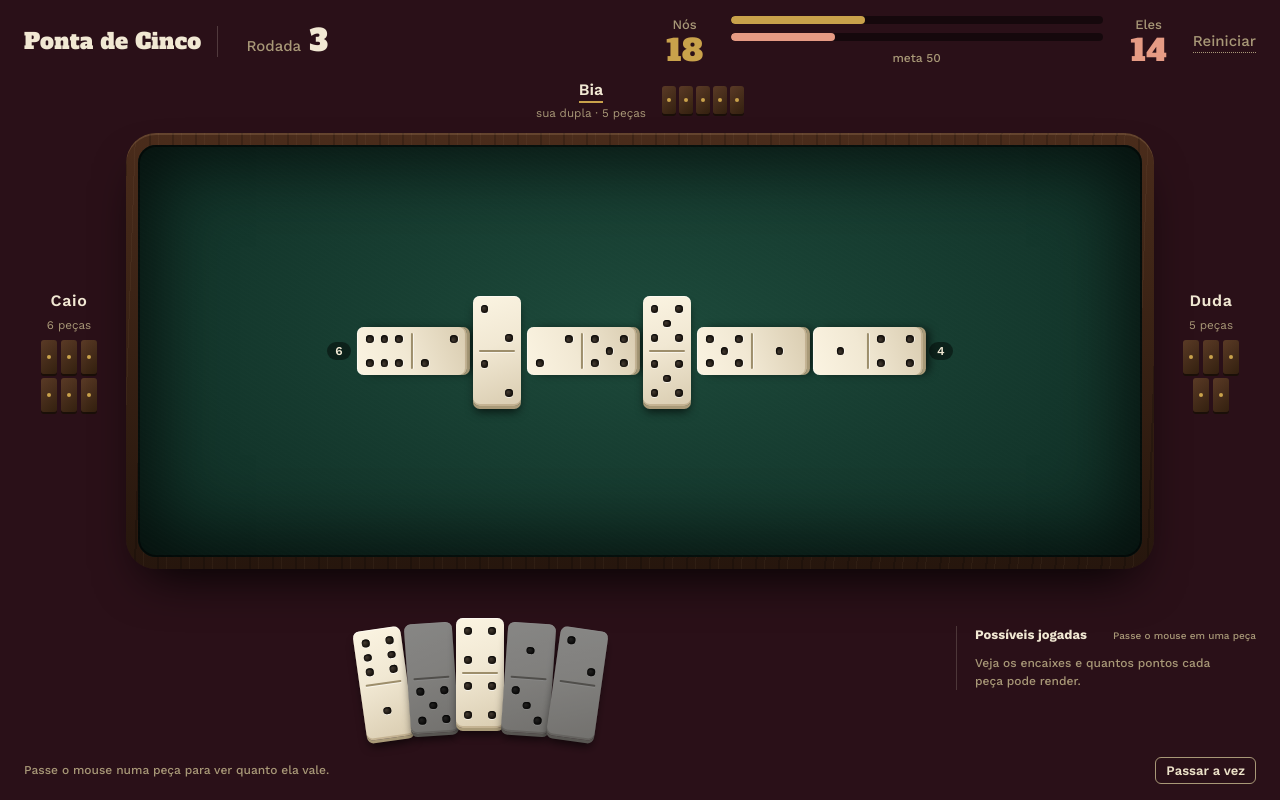
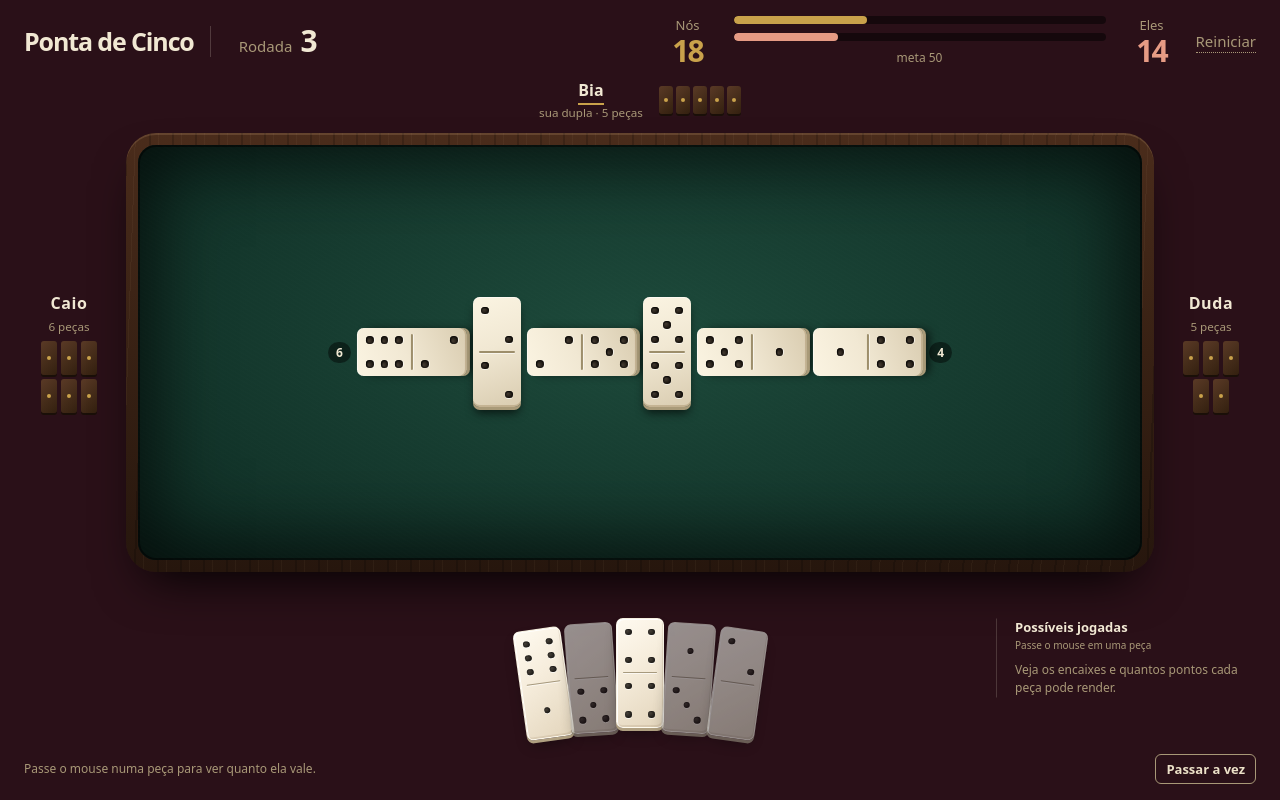
Before and after one commit to LUMEN-7/ponta-5, a React (Vite) app: page / in a window 1280 px wide. Built offline with nearby package versions, Linux system fonts and the light colour scheme.

Commit message:
style: centraliza mão e refina dominós e tipografia

```diff
--- a/src/styles.css
+++ b/src/styles.css
@@ -156,3 +156,23 @@ html,body,#root{height:100%;min-height:0;min-width:0;overflow:hidden}
  .hint-empty{max-width:none}
 }
 @media(max-width:390px){.hand-zone .hints-options{grid-template-columns:1fr}}
+
+/* Polimento da mão: centralização real sem ser empurrada pelo painel de dicas */
+@import url('https://fonts.googleapis.com/css2?family=DM+Sans:wght@400;500;600;700&display=swap');
+body{font-family:'DM Sans',system-ui,sans-serif;font-weight:400;letter-spacing:0}
+.top h1{font-family:'DM Sans',system-ui,sans-serif;font-size:25px;font-weight:700;letter-spacing:-.045em}
+.rodada b,.lado b{font-family:'DM Sans',system-ui,sans-serif;font-weight:700;letter-spacing:-.06em}
+.pts,.flutua{font-family:'DM Sans',system-ui,sans-serif;font-weight:700}
+.chip,.rodape button{font-family:'DM Sans',system-ui,sans-serif}
+.hand-zone{position:relative;display:flex;align-items:center;justify-content:center;min-height:calc(var(--h) + 62px);gap:0;width:100%}
+.hand-zone .mao{width:max-content;max-width:100%;margin:4px auto 0;min-width:0;justify-content:center;position:relative;z-index:1}
+.hand-zone .play-hints{position:absolute;right:0;top:50%;transform:translateY(-50%);width:clamp(200px,23%,260px);max-width:260px;z-index:2;margin:0;align-self:auto}
+.mao button .tile{border:1px solid rgba(255,252,240,.65);background:linear-gradient(145deg,#fffaf0 0%,#f6eddc 42%,#e3d5bc 100%);box-shadow:inset 1px 1px 0 rgba(255,255,255,.95),inset -1px -2px 0 rgba(126,102,63,.14),0 3px 0 #b0a081,0 8px 15px -5px rgba(0,0,0,.48)}
+.mao button .tile::after{height:1px;background:#a79a7e;box-shadow:0 1px rgba(255,255,255,.65)}
+.mao button .tile .half i{width:57%;background:radial-gradient(circle at 32% 26%,#49433b,#1c1a17 75%);box-shadow:inset 0 1px 1px rgba(0,0,0,.4),0 1px rgba(255,255,255,.6)}
+.mao button.no{filter:saturate(.55) brightness(.76);opacity:.73}
+.mao button.sel .tile{box-shadow:0 0 0 2px var(--latao),0 3px 0 #b0a081,0 12px 17px -4px rgba(0,0,0,.55)}
+.mao button:not(.no):hover .tile{filter:brightness(1.04)}
+@media(min-width:701px) and (max-width:1050px){.hand-zone .play-hints{width:190px}.hand-zone .mao{transform:translateX(-10px)}}
+@media(max-width:700px){.hand-zone{display:flex;flex-direction:column;gap:8px;min-height:0}.hand-zone .mao{width:max-content;max-width:100%;margin:0 auto}.hand-zone .play-hints{position:static;transform:none;width:100%;max-width:none;align-self:stretch;padding:9px 0 0}}
+@media(max-height:550px){.hand-zone{min-height:0}.top h1{font-size:17px}}
```
